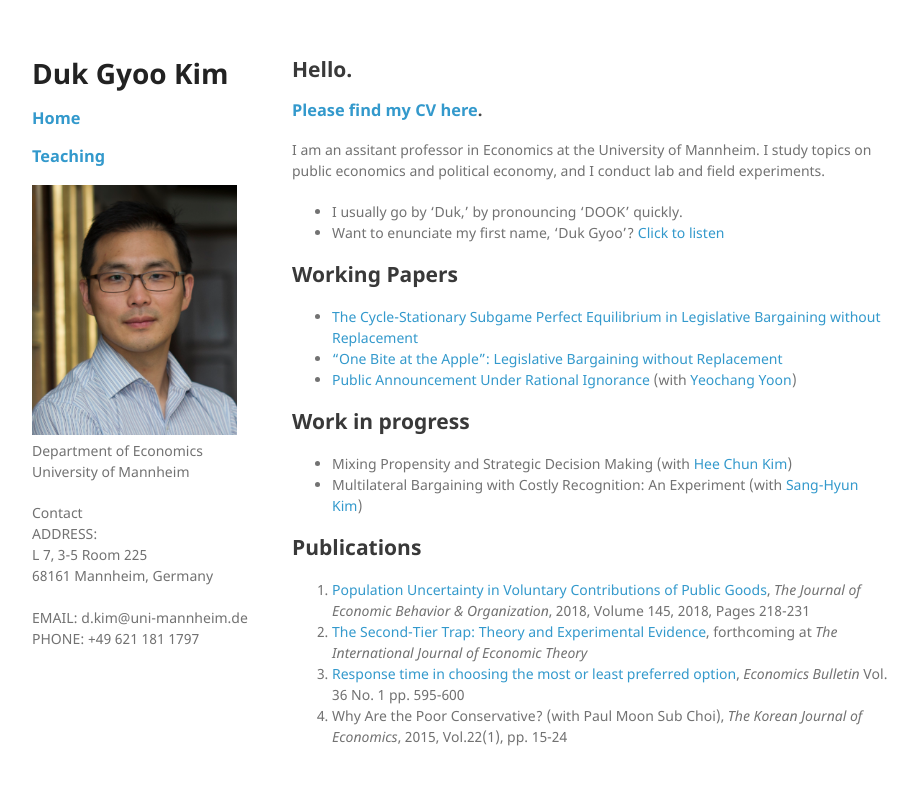
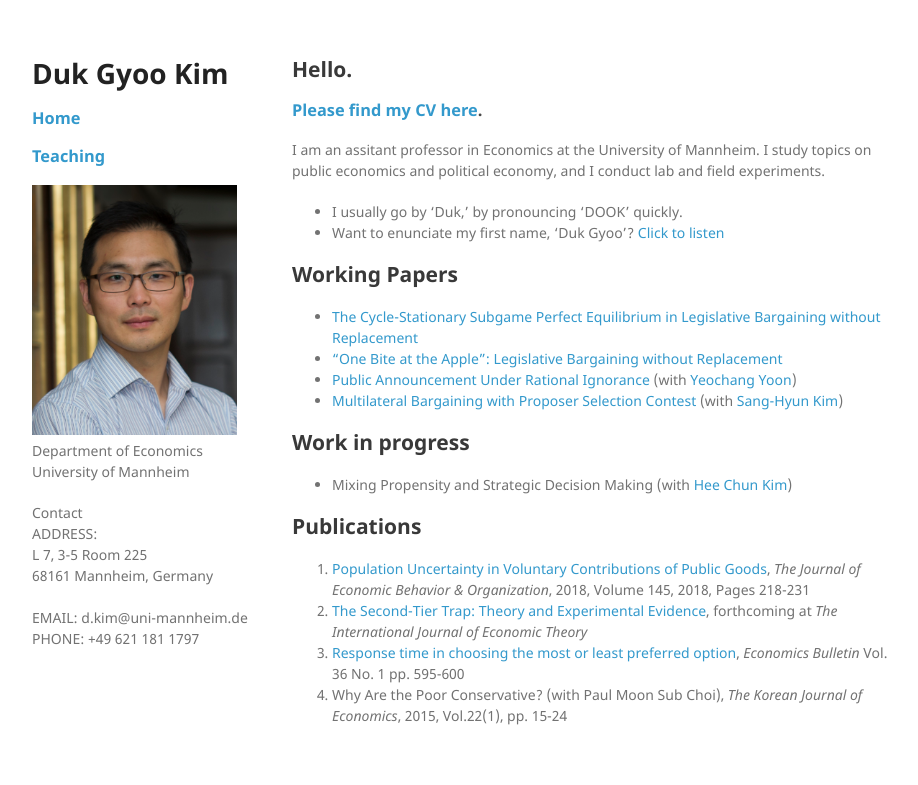
Before and after one commit to kimdukgyoo/kimdukgyoo.github.io, a Jekyll site: the page built from index.md, in a window 1280 px wide. Shown: the top 785 px of the page, without its empty margins (178-1096 px from the left). Built offline with Jekyll 4.4.1, drawn with Linux system fonts in a browser that asks for light colours; our own code applies the rules of GitHub Pages for plain Markdown files.

Commit message:
Update index.md

```diff
--- a/index.md
+++ b/index.md
@@ -13,10 +13,10 @@ I am an assitant professor in Economics at the University of Mannheim. I study t
 * <a href="https://kimdukgyoo.github.io/pdfjs/web/viewer.html?file=CycleStationaryEquilibriumInLegislativeBargaining.pdf" target="_blank"> The Cycle-Stationary Subgame Perfect Equilibrium in Legislative Bargaining without Replacement</a>
 * <a href="https://kimdukgyoo.github.io/pdfjs/web/viewer.html?file=OneBiteAtTheApple.pdf" target="_blank">"One Bite at the Apple": Legislative Bargaining without Replacement</a>
 * <a href="https://kimdukgyoo.github.io/pdfjs/web/viewer.html?file=PARI_20171225.pdf" target="_blank"> Public Announcement Under Rational Ignorance</a> (with [Yeochang Yoon](https://sites.google.com/site/yyeochang/ "Yeochang Yoon's webpage"))
+* <a href="https://kimdukgyoo.github.io/pdfjs/web/viewer.html?file=MultilateralBargainingWithProposerSelectionContest_20171230.pdf" target="_blank"> Multilateral Bargaining with Proposer Selection Contest</a> (with [Sang-Hyun Kim](https://sites.google.com/site/sanghyunkim46/home "Sang-Hyun Kim's webpage"))
 
 ## Work in progress
 * Mixing Propensity and Strategic Decision Making (with [Hee Chun Kim](https://sites.google.com/site/hckim0822/home "Hee Chun Kim's webpage"))
-* Multilateral Bargaining with Costly Recognition: An Experiment (with [Sang-Hyun Kim](https://sites.google.com/site/sanghyunkim46/home "Sang-Hyun Kim's webpage"))
 
 
 ## Publications
```
